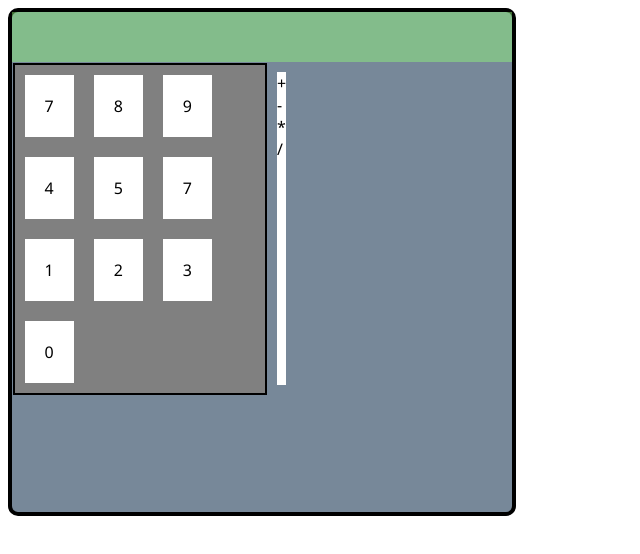
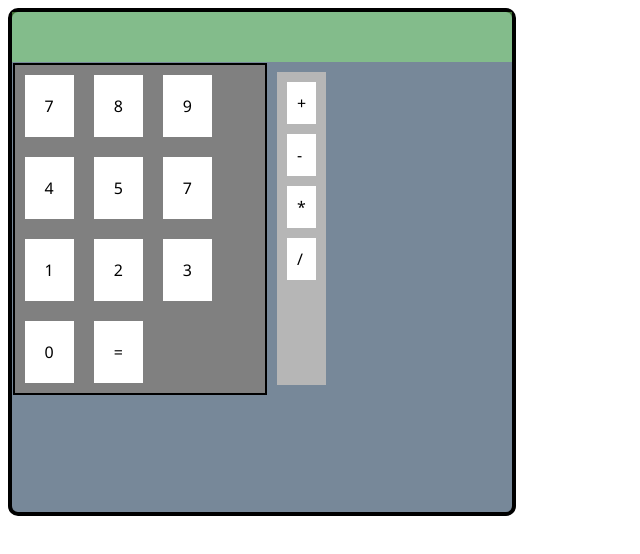
Before and after one commit to oshj1/calculator, a plain HTML site: page app/index.html in a window 1280 px wide. Shown: the whole page, without its empty margins (0-640 px from the left). Drawn offline with Linux system fonts and the light colour scheme.

Commit message:
added = btn and styling for operations

```diff
--- a/app/index.html
+++ b/app/index.html
@@ -28,13 +28,14 @@
                 <div class="digit-btn" class="2-btn">2</div>
                 <div class="digit-btn" class="3-btn">3</div>
                 <div class="digit-btn" class="0-btn">0</div>
+                <div class="digit-btn" class="equals-btn">=</div>
             </div>
 
             <div class="operations-container">
-                <div class="add-btn">+</div>
-                <div class="subtract-btn">-</div>
-                <div class="multiply-btn">*</div>
-                <div class="divide-btn">/</div>
+                <div class="operation" class="add-btn">+</div>
+                <div class="operation" class="subtract-btn">-</div>
+                <div class="operation" class="multiply-btn">*</div>
+                <div class="operation" class="divide-btn">/</div>
             </div>
         </div>
     </div>
--- a/app/style.css
+++ b/app/style.css
@@ -37,8 +37,14 @@
 }
 
 .operations-container{
+    background-color: rgb(182, 182, 182);
+    margin: 10px;
+}
+
+.operation{
+    margin: 10px;
     background-color: white;
-    margin: 10px;
+    padding: 10px;
 }
 
 .results{
```
